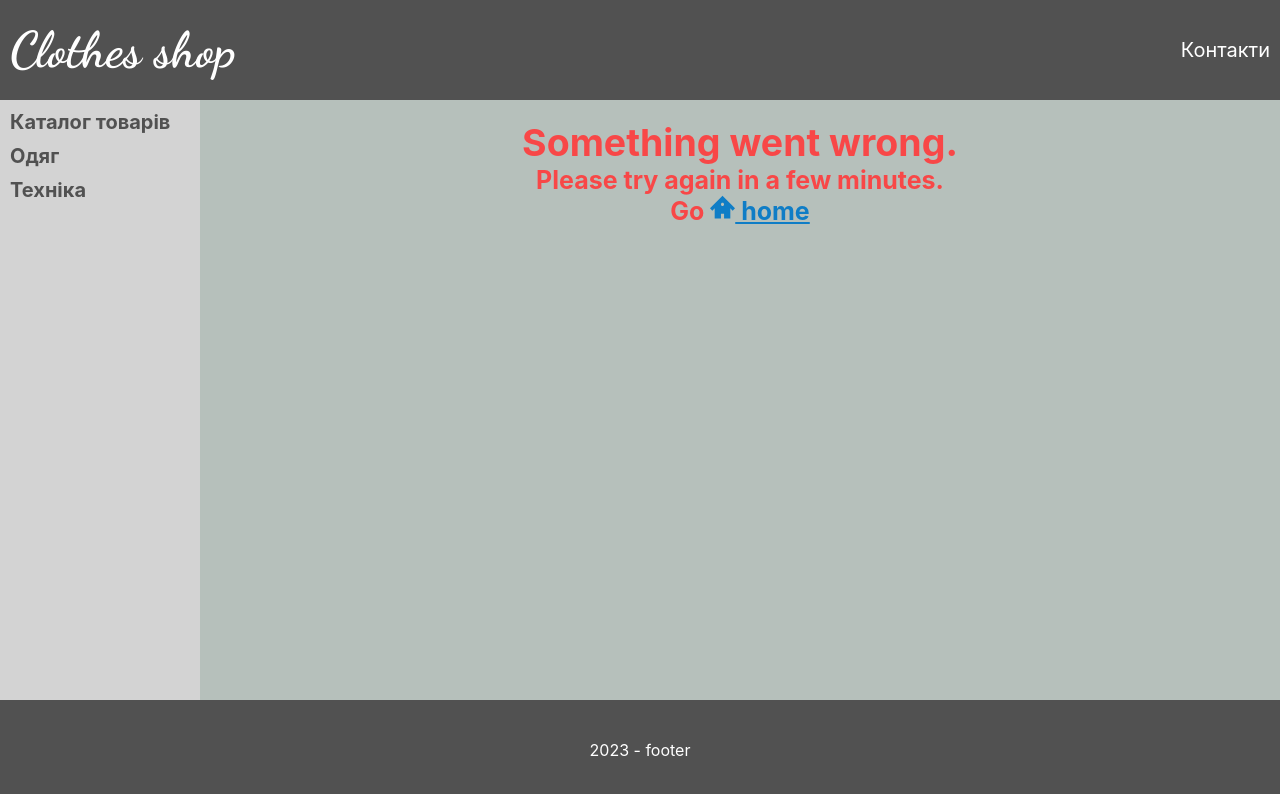
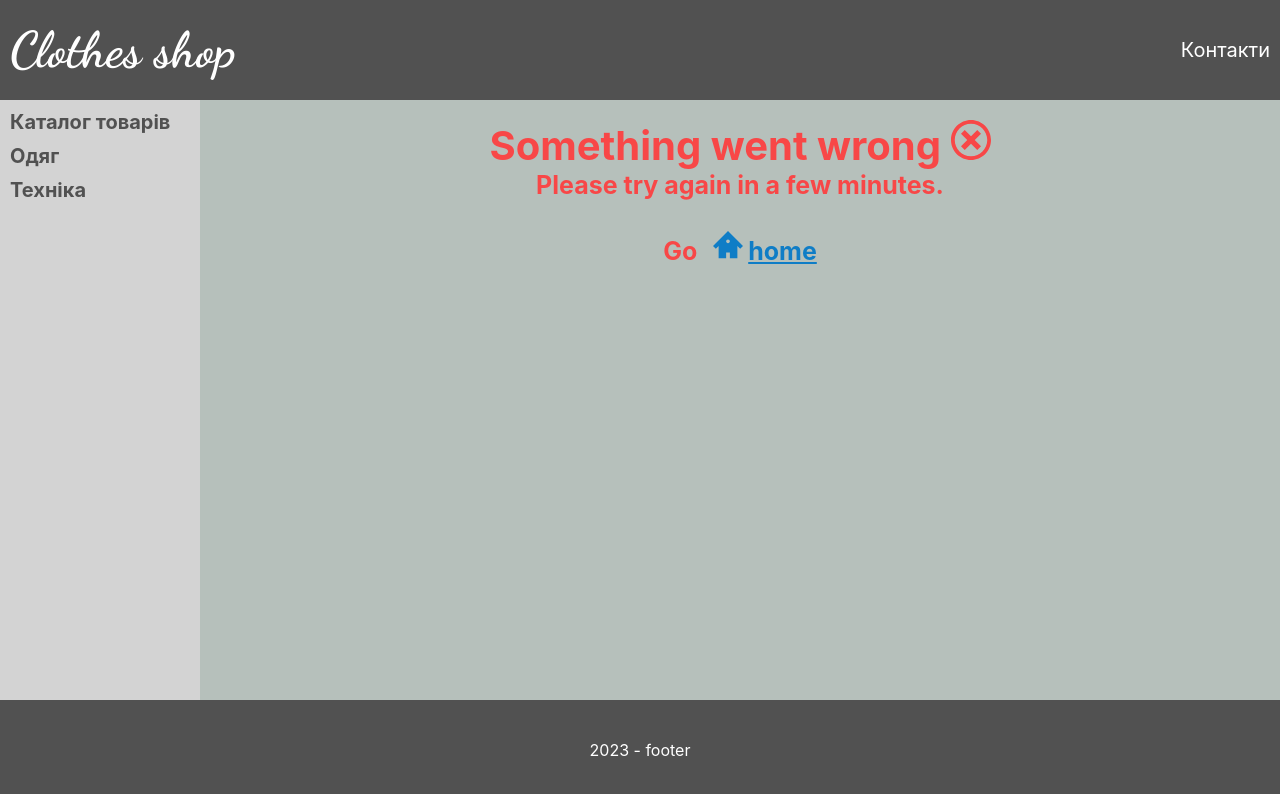
Before and after one commit to SerhiiHats/hw-9-at-react, a React (Create React App) app: page /error in a window 1280 px wide. Shown: the top 794 px of the page. Built offline with nearby package versions, Linux system fonts and the light colour scheme.

Commit message:
add icons for error and fix style page error

```diff
--- a/src/assets/icons/iconsDefs.js
+++ b/src/assets/icons/iconsDefs.js
@@ -234,5 +234,16 @@ export const iconsDefs = {
     body: (<path
       d="M0 4v24h32v-24h-32zM6 26h-4v-4h4v4zM6 18h-4v-4h4v4zM6 10h-4v-4h4v4zM24 26h-16v-20h16v20zM30 26h-4v-4h4v4zM30 18h-4v-4h4v4zM30 10h-4v-4h4v4zM12 10v12l8-6z"></path>),
   },
+  cancelCircle: {
+    className: 'icon-cancel-circle',
+    viewBox: '0 0 32 32',
+    width: '1em',
+    height: '1em',
+    body: (<g>
+      <path
+        d="M16 0c-8.837 0-16 7.163-16 16s7.163 16 16 16 16-7.163 16-16-7.163-16-16-16zM16 29c-7.18 0-13-5.82-13-13s5.82-13 13-13 13 5.82 13 13-5.82 13-13 13z"></path>
+      <path d="M21 8l-5 5-5-5-3 3 5 5-5 5 3 3 5-5 5 5 3-3-5-5 5-5z"></path>
+    </g>),
+  },
 
 }
--- a/src/constants/icons.js
+++ b/src/constants/icons.js
@@ -26,5 +26,6 @@ export const iconTypes = {
   "enter": 'enter',
   "exit": 'exit',
   "film": 'film',
+  "cancelCircle": 'cancelCircle',
 
 }
--- a/src/pages/ErrorPage.js
+++ b/src/pages/ErrorPage.js
@@ -7,9 +7,9 @@ import {iconTypes} from "../constants/icons";
 const ErrorPage = () => {
   return (
     <div className={styles.error}>
-      <h2>Something went wrong.</h2>
+      <h2>Something went wrong <Icon type={iconTypes.cancelCircle}/></h2>
       <p>Please try again in a few minutes.</p>
-      <p className={styles.goHome}>Go <Link to={"/"}><Icon type={iconTypes.home}/> home</Link></p>
+      <p className={styles.goHome}>Go <Link to={"/"}><Icon type={iconTypes.home}/>home</Link></p>
     </div>
   );
 };
--- a/src/pages/ErrorPage.module.scss
+++ b/src/pages/ErrorPage.module.scss
@@ -7,11 +7,20 @@
   font-size: $size * 2.5;
   font-weight: bold;
 
-  .goHome{
-    svg{
+  h2{
+    fill: $colorAtt;
+    font-size: 40px;
+  }
+
+  .goHome {
+    margin-top: $size * 3;
+
+    svg {
       fill: $colorActive;
+      font-size: 30px;
+      margin: 0 $size * 0.5 0 $size;
+    }
 
-    }
     a {
       color: $colorActive;
     }
```
